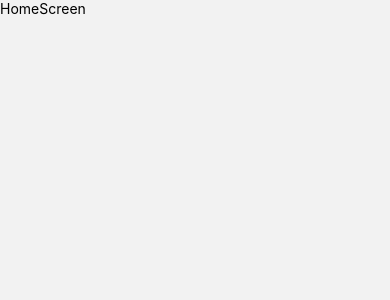
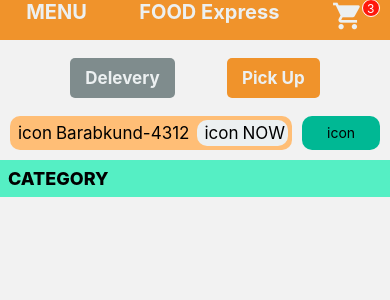
Before and after one commit to alnooristiak/FoodDeleveryApp, a React Native app: screen /HomeScreen in a window 390 px wide. Shown: the top 300 px of the page. Built offline with nearby package versions, Linux system fonts and the light colour scheme.

Commit message:
adding homeScreen

```diff
--- a/src/components/HomeHeader.js
+++ b/src/components/HomeHeader.js
@@ -1,14 +1,28 @@
 import { StyleSheet, Text, View } from 'react-native'
 import React from 'react'
-import { Icon } from 'react-native-elements'
 import { colors } from '../global/Styles'
+import { parameters } from '../global/Styles'
+import { Icon, withBadge } from 'react-native-elements'
 
 const HomeHeader = () => {
+  const BadgeIcon = withBadge(3)(Icon)
   return (
-    <View style={styles.container}>
+    <View>
       <View style={styles.container}>
-        {/* <Icon /> */}
-        <Text>HomeHeader hi</Text>
+        <View>
+          <Text style={{color: colors.white, fontSize: 20, fontWeight: 'bold'}}>MENU</Text>
+        </View>
+        <View>
+          <Text style={{color: colors.white, fontSize: 20, fontWeight: 'bold'}}>FOOD Express</Text>
+        </View>
+        <View>
+          <BadgeIcon
+          type="material-community"
+          name="cart"
+          size={32}
+          color={colors.white}
+          />
+        </View>
       </View>
     </View>
   )
@@ -17,7 +31,14 @@ const HomeHeader = () => {
 export default HomeHeader
 
 const styles = StyleSheet.create({
+  menuBar: {
+    color: colors.white,
+    fontSize: 30
+  },
     container: {
         backgroundColor: colors.orange_dark,
+        height: parameters.headerheight,
+        flexDirection: 'row',
+        justifyContent: 'space-around'
     }
 })
--- a/src/global/Styles.js
+++ b/src/global/Styles.js
@@ -6,7 +6,8 @@ export const colors = {
     orange_light: "#ffbe76",
     orange_dark: "#f0932b",
     title_black: "#2f3640",
-    green: "#44bd32",
+    green: "#00b894",
+    green_light: "#55efc4",
 }
 
 export const parameters = {
--- a/src/navigation/AuthNavigatiors.js
+++ b/src/navigation/AuthNavigatiors.js
@@ -14,7 +14,7 @@ const AuthNavigatiors = () => {
             <Stack.Navigator>
                 <Stack.Screen
                 name="SignInWelcomScreen"
-                options={{ hHomeScreeneaderShown: false }}
+                options={{ headerShown: false }}
                 component={SignInWelcomScreen} />
 
                 <Stack.Screen
--- a/src/screens/HomeScreen.js
+++ b/src/screens/HomeScreen.js
@@ -1,14 +1,117 @@
-import { StyleSheet, Text, View } from 'react-native'
-import React from 'react'
+import { ScrollView, StyleSheet, Text, TouchableOpacity, View } from 'react-native'
+import React, { useState } from 'react'
+import HomeHeader from '../components/HomeHeader'
+import { colors } from '../global/Styles'
 
 const HomeScreen = () => {
+  const [delevery, setDelevery] = useState(true);
   return (
     <View>
-      <Text>HomeScreen</Text>
+      {/* Home Header sec */}
+      <HomeHeader />
+      {/* Delevery and pick up sec */}
+      <View style={styles.btnConatiner}>
+        <TouchableOpacity
+          onPress={() => { setDelevery(true) }}
+          style={styles.deleveryBtn}>
+          <Text style={styles.btnTxt}>Delevery</Text>
+        </TouchableOpacity>
+
+        <TouchableOpacity style={{ ...styles.deleveryBtn, backgroundColor: colors.orange_dark }}>
+          <Text style={styles.btnTxt}>Pick Up</Text>
+        </TouchableOpacity>
+      </View>
+      <ScrollView>
+        <View style={styles.mapDetail}>
+          <View style={styles.detailContainers}>
+            <View style={styles.iconTxt}>
+              <Text style={styles.tests}>icon</Text>
+              <Text style={styles.tests}>Barabkund-4312</Text>
+            </View>
+            <View style={styles.another}>
+              <Text style={styles.tests}>icon</Text>
+              <Text style={styles.tests}>NOW</Text>
+            </View>
+          </View>
+          {/* icon */}
+          <View style={styles.rightIcon}>
+            <Text>icon</Text>
+          </View>
+        </View>
+        {/* Category text sec */}
+        <View style={styles.category}>
+          <Text style={styles.categoryTxt}>CATEGORY</Text>
+        </View>
+      </ScrollView>
     </View>
   )
 }
 
 export default HomeScreen
 
-const styles = StyleSheet.create({})
+const styles = StyleSheet.create({
+  btnConatiner: {
+    flexDirection: 'row',
+    justifyContent: 'space-evenly',
+    margin: 18
+  },
+  deleveryBtn: {
+    backgroundColor: colors.greay_dark,
+    padding: 10,
+    justifyContent: 'center',
+    alignItems: 'center',
+    borderRadius: 5,
+    paddingHorizontal: 15
+  },
+  btnTxt: {
+    fontSize: 17,
+    fontWeight: '700',
+    color: colors.white
+  },
+  mapDetail: {
+    flexDirection: 'row',
+    justifyContent: 'space-evenly',
+  },
+  detailContainers: {
+    flexDirection: 'row',
+    justifyContent: 'space-evenly',
+    backgroundColor: colors.orange_light,
+    padding: 4,
+    borderRadius: 10
+  },
+  iconTxt: {
+    flexDirection: 'row',
+    justifyContent: 'space-between',
+    alignItems: 'center'
+  },
+  another: {
+    flexDirection: 'row',
+    justifyContent: 'space-between',
+    backgroundColor: colors.white,
+    padding: 3,
+    marginLeft: 8,
+    borderRadius: 10
+  },
+  tests: {
+    fontSize: 17,
+    marginLeft: 4
+  },
+  rightIcon: {
+    flexDirection: 'row',
+    justifyContent: 'space-between',
+    backgroundColor: colors.green,
+    padding: 8,
+    paddingHorizontal: 25,
+    // marginLeft: 8,
+    borderRadius: 10
+  },
+  category: {
+    marginVertical: 10,
+    padding: 8,
+    backgroundColor: colors.green_light
+  },
+  categoryTxt: {
+    fontWeight: '800',
+    fontSize: 18
+  }
+})
```
Also changed, not shown: src/global/Data.js (added, +12 -0 lines).
